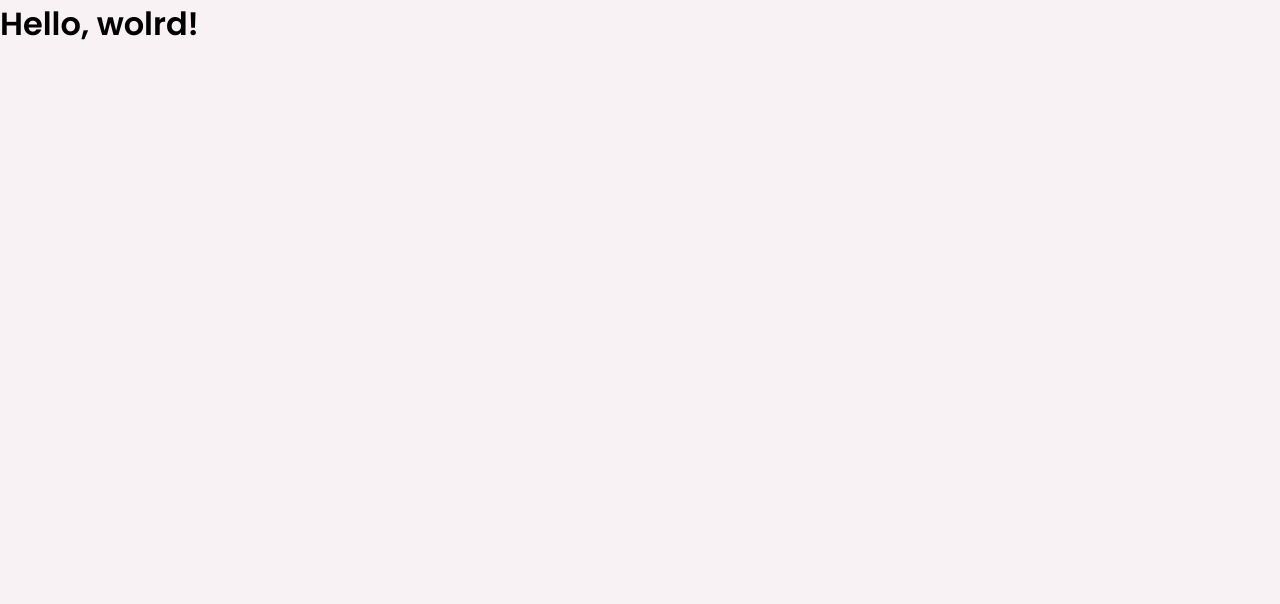
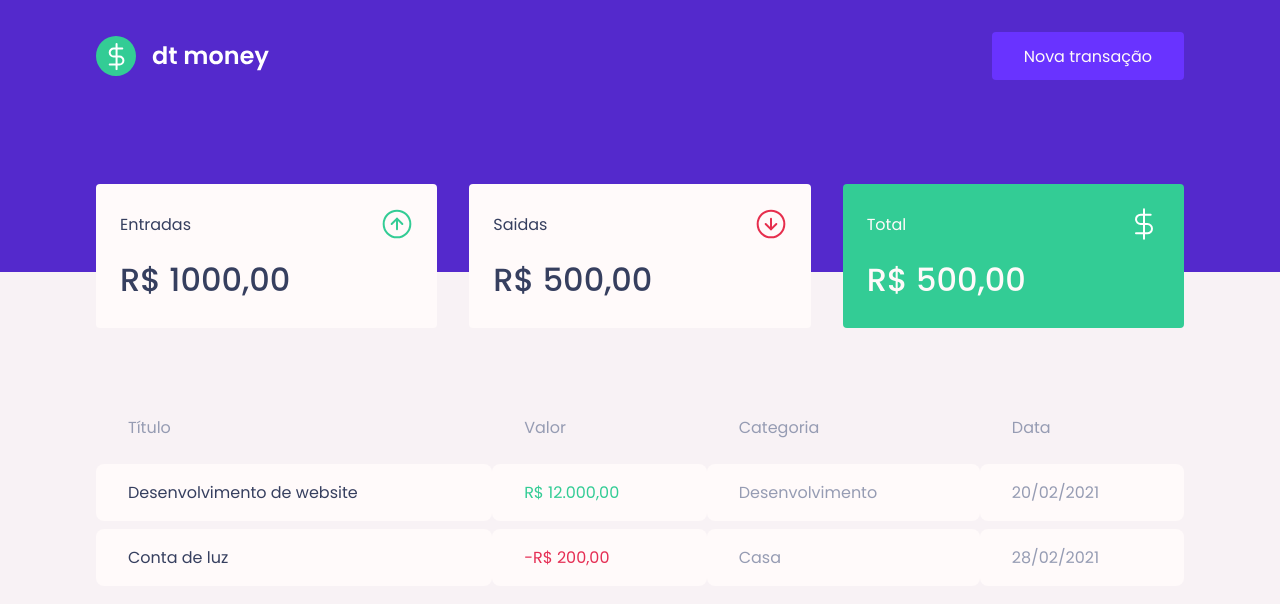
Before and after one commit to ThiagoFragata/Chapter2-dt-money, a React (Create React App) app: page / in a window 1280 px wide. Shown: the top 604 px of the page. Built offline with nearby package versions, Linux system fonts and the light colour scheme.

Commit message:
feat: estilização dos componentes principais]
Componentes de header e dashboard

```diff
--- a/public/index.html
+++ b/public/index.html
@@ -5,7 +5,7 @@
     <link rel="preconnect" href="https://fonts.googleapis.com" />
     <link rel="preconnect" href="https://fonts.gstatic.com" crossorigin />
     <link
-      href="https://fonts.googleapis.com/css2?family=Poppins:wght@400;600&display=swap"
+      href="https://fonts.googleapis.com/css2?family=Poppins:wght@400;500;600&display=swap"
       rel="stylesheet"
     />
 
--- a/src/App.tsx
+++ b/src/App.tsx
@@ -1,10 +1,13 @@
+import { Dashboard } from "./components/Dashboard";
+import { Header } from "./components/Header";
 import { GlobalStyle } from "./styles/globals";
 
 export function App() {
   return (
-    <div className="container">
-      <h1>Hello, wolrd!</h1>
+    <>
       <GlobalStyle />
-    </div>
+      <Header />
+      <Dashboard />
+    </>
   );
 }
--- /dev/null
+++ b/src/components/Dashboard/index.tsx
@@ -0,0 +1,13 @@
+import { Summary } from "../Summary";
+import { TransactionsTable } from "../TransactionsTable";
+
+import { Container } from "./styles";
+
+export function Dashboard(){
+    return (
+        <Container>
+            <Summary />
+            <TransactionsTable />
+        </Container>
+    );
+}
--- /dev/null
+++ b/src/components/Dashboard/styles.ts
@@ -0,0 +1,7 @@
+import styled from "styled-components";
+
+export const Container = styled.main`
+    max-width: 1120px;
+    margin: 0 auto;
+    padding: 2.5rem 1rem;
+`
--- /dev/null
+++ b/src/components/Header/index.tsx
@@ -0,0 +1,14 @@
+import logoImg from "../../assets/logo.svg";
+
+import { Container, Content } from "./styles";
+
+export function Header() {
+  return (
+    <Container>
+      <Content>
+        <img src={logoImg} alt="dt-money" />
+        <button>Nova transação</button>
+      </Content>
+    </Container>
+  );
+}
--- /dev/null
+++ b/src/components/Header/styles.ts
@@ -0,0 +1,31 @@
+import styled from "styled-components";
+
+export const Container = styled.header `
+    background-color: var(--blue);
+`
+export const Content = styled.div `
+    max-width: 1120px;
+    margin: 0 auto;
+
+    padding: 2rem 1rem 12rem;
+
+    display: flex;
+    align-items: center;
+    justify-content: space-between;
+
+    button {
+        font-size: 1rem;
+        color: var(--shape);
+        background-color: var(--blue-light);
+        border: 0;
+        border-radius: 0.25rem;
+        padding: 0 2rem;
+        height: 3rem;
+
+        transition: filter .2s;
+
+        &:hover {
+          filter: brightness(0.9);
+        }
+    }
+`
--- /dev/null
+++ b/src/components/Summary/index.tsx
@@ -0,0 +1,35 @@
+import { Container } from "./styles";
+
+import incomeImg from "../../assets/income.svg"
+import outcomeImg from "../../assets/outcome.svg"
+import totalImg from "../../assets/total.svg"
+
+export function Summary(){
+    return (
+        <Container>
+            <div>
+                <header>
+                    <p>Entradas</p>
+                    <img src={incomeImg} alt="Entradas" />
+                </header>
+                <strong>R$ 1000,00</strong>
+            </div>
+
+            <div>
+                <header>
+                    <p>Saidas</p>
+                    <img src={outcomeImg} alt="Saidas" />
+                </header>
+                <strong>R$ 500,00</strong>
+            </div>
+
+            <div className="highlight-background">
+                <header>
+                    <p>Total</p>
+                    <img src={totalImg} alt="Total" />
+                </header>
+                <strong>R$ 500,00</strong>
+            </div>
+        </Container>
+    );
+}
--- /dev/null
+++ b/src/components/Summary/styles.ts
@@ -0,0 +1,35 @@
+import styled from "styled-components";
+
+export const Container = styled.div`
+    display: grid;
+    grid-template-columns: repeat(3, 1fr);
+    gap: 2rem;
+    margin-top: -8rem;
+
+    div {
+        background-color: var(--shape);
+        padding: 1.5rem;
+
+        border-radius: 0.25rem;
+        color: var(--text-title);
+
+        header {
+            display: flex;
+            align-items: center;
+            justify-content: space-between;
+        }
+
+        strong {
+            display: block;
+            margin-top: 1rem;
+            font-size: 2rem;
+            font-weight: 500;
+            line-height: 3rem;
+        }
+
+        &.highlight-background {
+            background-color: var(--green);
+            color: var(--shape);
+        }
+    }
+`
--- /dev/null
+++ b/src/components/TransactionsTable/index.tsx
@@ -0,0 +1,33 @@
+import { Container } from "./styles";
+
+export function TransactionsTable(){
+    return(
+        <Container>
+            <table>
+                <thead>
+                    <tr>
+                        <th>Título</th>
+                        <th>Valor</th>
+                        <th>Categoria</th>
+                        <th>Data</th>
+                    </tr>
+                </thead>
+
+                <tbody>
+                    <tr>
+                        <td>Desenvolvimento de website</td>
+                        <td className="deposit">R$ 12.000,00</td>
+                        <td>Desenvolvimento</td>
+                        <td>20/02/2021</td>
+                    </tr>
+                    <tr>
+                        <td>Conta de luz</td>
+                        <td className="withdraw">-R$ 200,00</td>
+                        <td>Casa</td>
+                        <td>28/02/2021</td>
+                    </tr>
+                </tbody>
+            </table>
+        </Container>
+    )
+};
--- /dev/null
+++ b/src/components/TransactionsTable/styles.ts
@@ -0,0 +1,38 @@
+import styled from "styled-components";
+
+export const Container = styled.div`
+  margin-top: 4rem;
+
+  table {
+    width: 100%;
+    border-spacing: 0 0.5rem;
+
+    th {
+      color: var(--text-body);
+      font-weight: 400;
+      padding: 1rem 2rem;
+      text-align: left;
+      line-height: 1.5rem;
+    }
+
+    td {
+      padding: 1rem 2rem;
+      border: 0;
+      border-radius: 0.5rem;
+      background-color: var(--shape);
+      color: var(--text-body);
+
+      &:first-child {
+        color: var(--text-title);
+      }
+
+      &.deposit {
+        color: var(--green);
+      }
+
+      &.withdraw {
+        color: var(--red);
+      }
+    }
+  }
+`;
```
